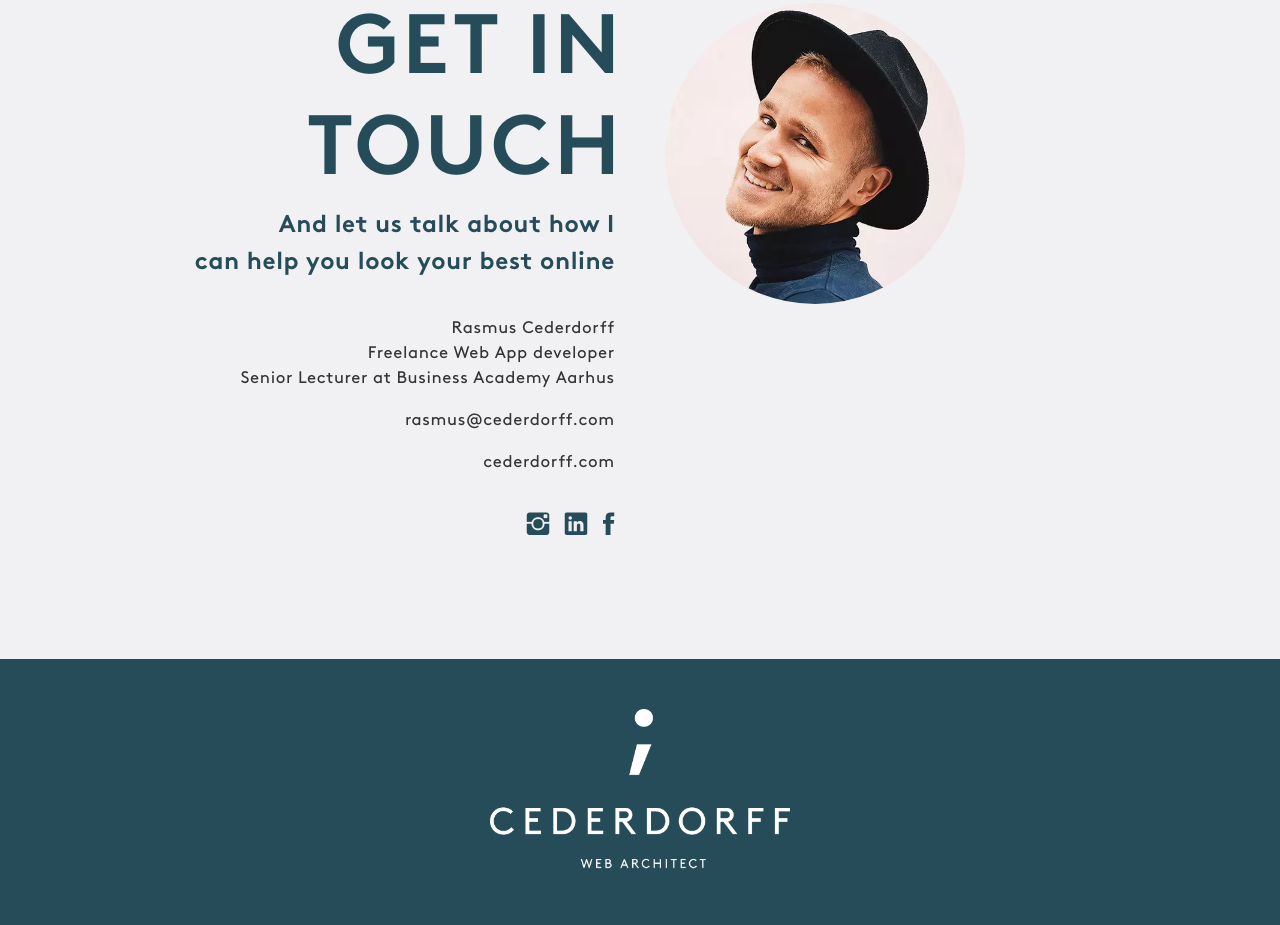
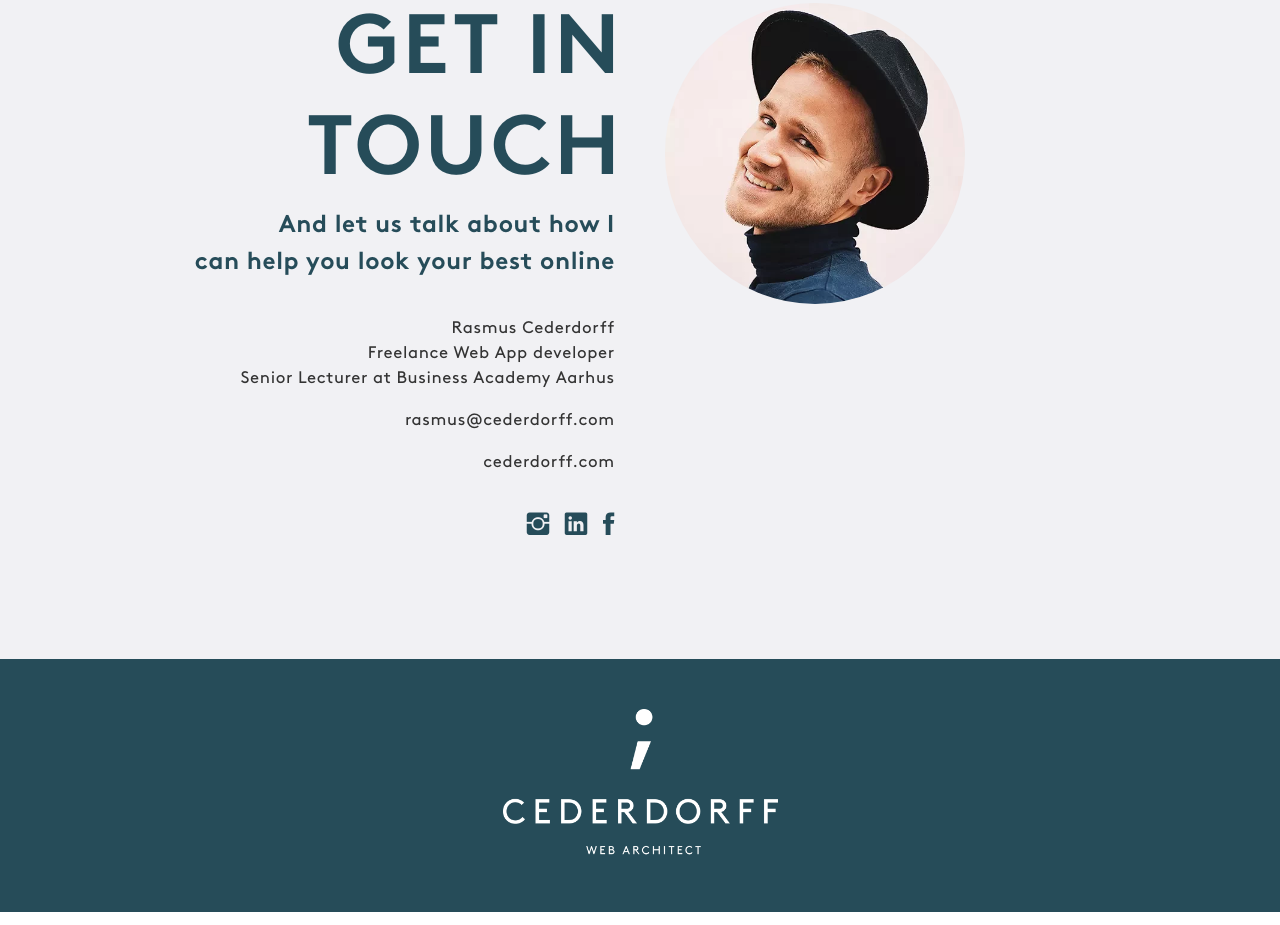
Before and after one commit to cederdorff/static-cederdorff-com, a plain HTML site: page index.html in a window 1280 px wide. Shown: the part 6552-7477 px from the top of the page. Drawn offline with nearby package versions, Linux system fonts and the light colour scheme.

Commit message:
Update main.css

```diff
--- a/main.css
+++ b/main.css
@@ -490,15 +490,16 @@ img {
 #contact p:last-child {
     margin-bottom: 0;
 }
+/* ========== FOOTER STYLING ========== */
 footer {
-    background-color: #264c59;
+    width: 100%;
     background-color: var(--green);
     text-align: center;
-    width: 100%;
 }
+
 footer .logo {
-    padding: 3em;
-    width: 300px;
+    width: 275px;
+    padding: 3em 0;
 }
 
 /* ========== TYPED JS STYLING ========== */
```
